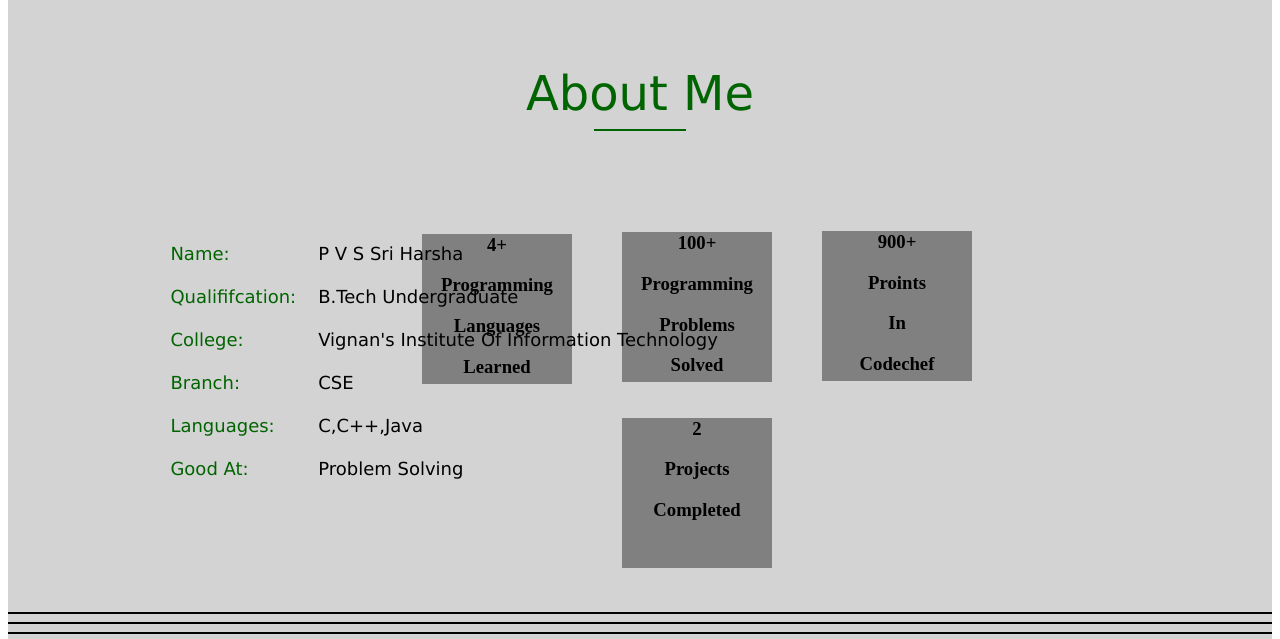
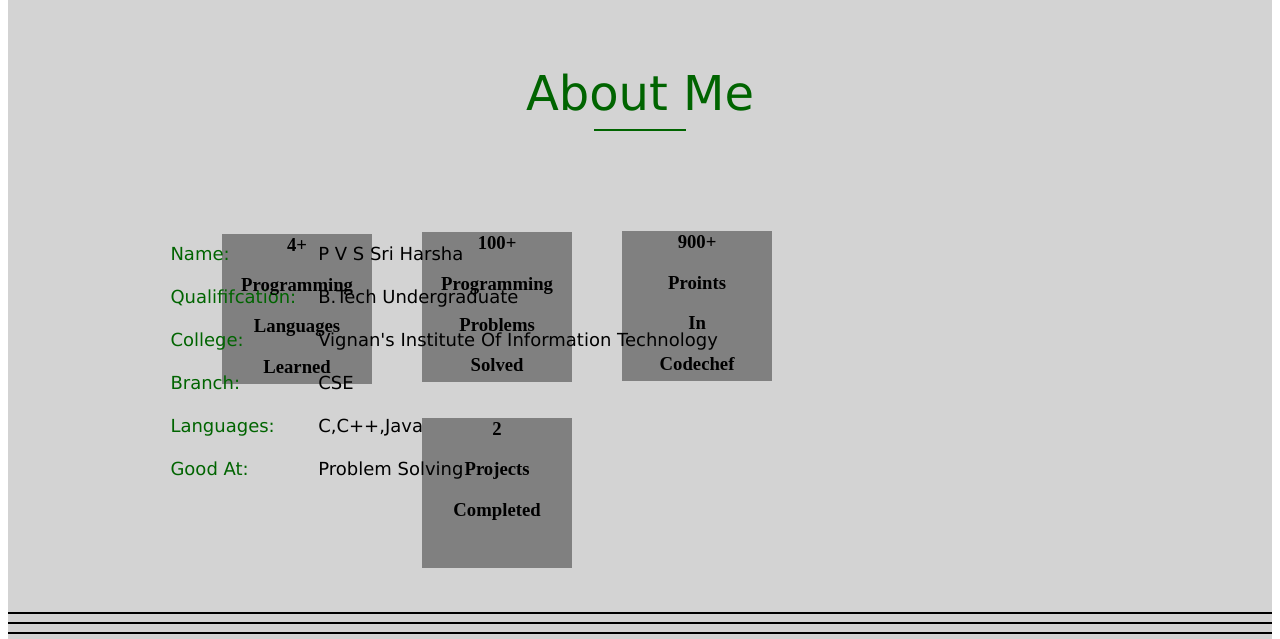
Before and after one commit to Harsha07102002/harsha-portfolio, a plain HTML site: page index.html in a window 1280 px wide. Shown: the part 158-797 px from the top of the page. Drawn offline with Linux system fonts and the light colour scheme.

Commit message:
Update index.html

```diff
--- a/index.html
+++ b/index.html
@@ -150,7 +150,7 @@
 						</td>
 					</tr>
 				</table>
-                <div align="right" style="margin-top: -300px;margin-right: 150px;"class="counter">
+                <div align="right" style="margin-top: -300px;margin-right: 350px;"class="counter">
                     <div class="box" style="background-color:grey;height:150px;width: 150px;text-align: center;margin-right: 550px;">
                         <span><h3>4+</h3></span>
                         <p><h3> Programming</h3></p>
```
